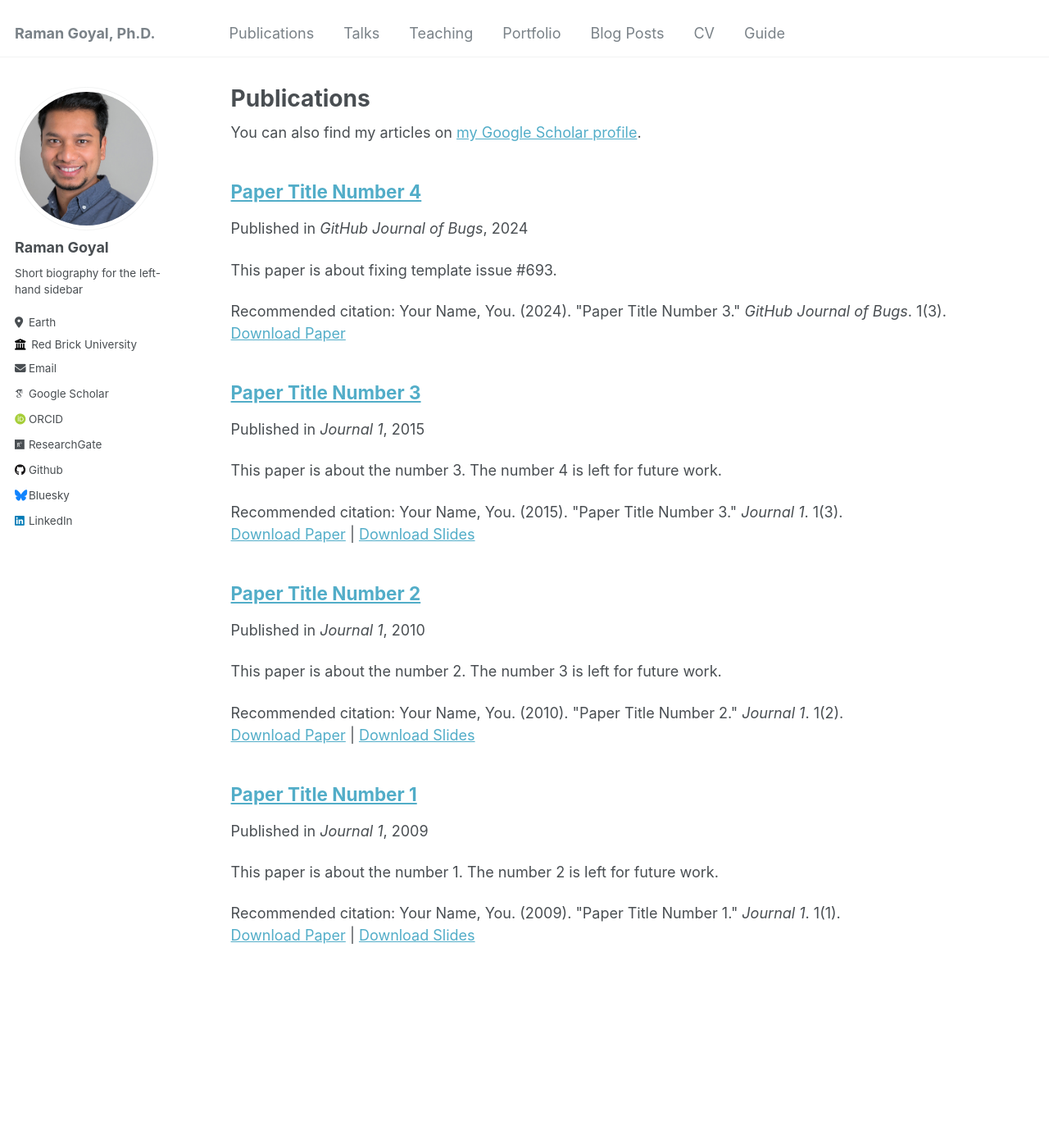
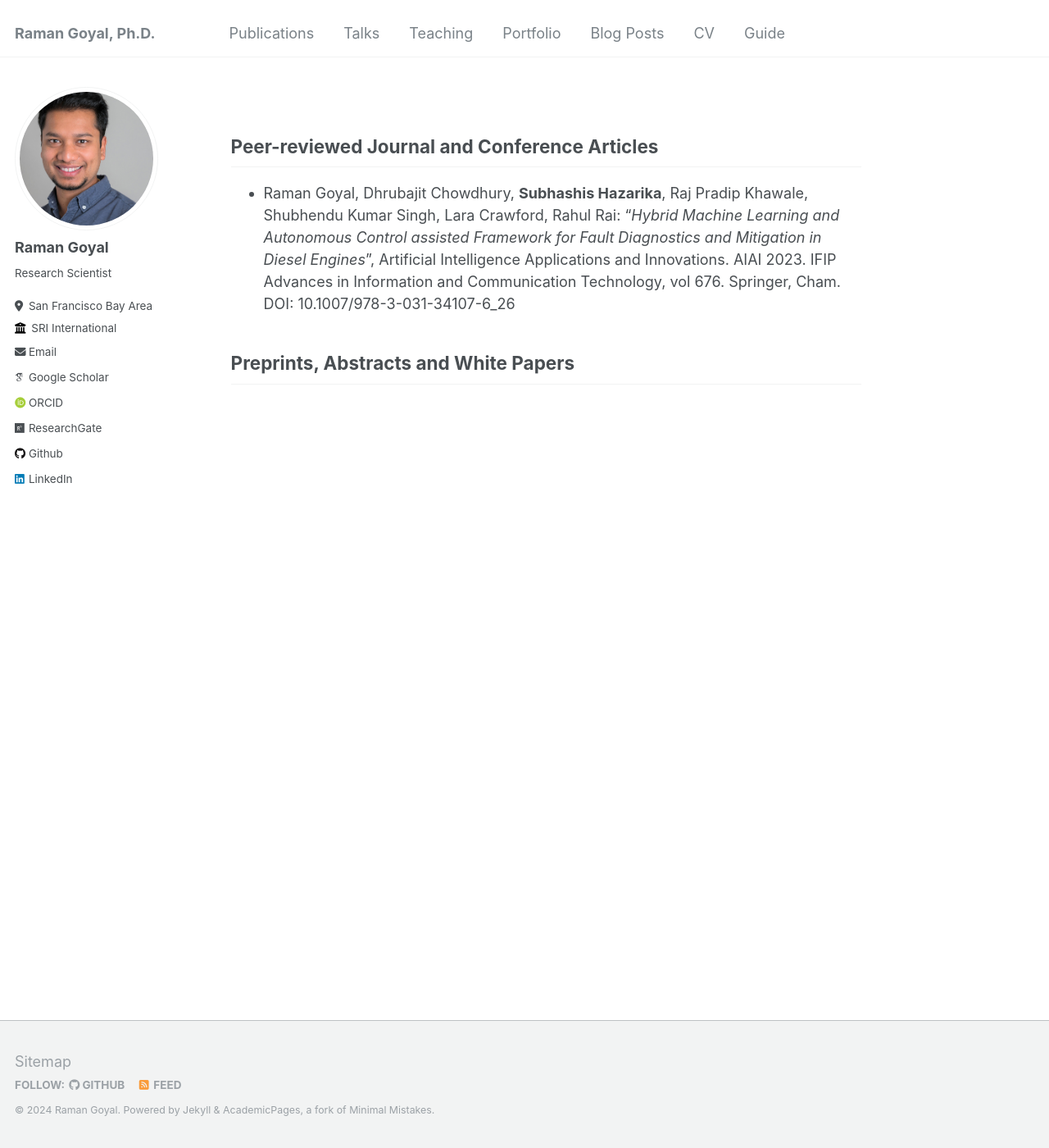
Before and after one commit to ramaniitrgoyal92/ramaniitrgoyal92.github.io, a Jekyll site: the page built from _pages/publications.md, in a window 1280 px wide and 1400 px high. Shown: the whole window at 82% size. Built offline with Jekyll 4.4.1, drawn with Linux system fonts in a browser that asks for light colours; some web fonts are replaced.

Commit message:
adding files

```diff
--- a/_config.yml
+++ b/_config.yml
@@ -24,11 +24,11 @@ author:
   avatar           : "RamanGoyal5x5.jpg"
   name             : "Raman Goyal"
   pronouns         : # example: "she/her"
-  bio              : "Short biography for the left-hand sidebar"
-  location         : "Earth"
-  employer         : "Red Brick University"
+  bio              : "Research Scientist"
+  location         : "San Francisco Bay Area"
+  employer         : "SRI International"
   uri              : # URL
-  email            : "none@example.org"
+  email            : "ramaniitr.goyal92@gmail.com"
 
   # Academic websites
   arxiv            : # URL - Update with the correct link to your profile
@@ -43,12 +43,12 @@ author:
   bitbucket        : # Username - Update with your username on the site
   codepen          : # Username
   dribbble         : # Username
-  github           : "https://github.com/ramaniitrgoyal92/"
+  github           : "ramaniitrgoyal92"
   kaggle           : # Username
   stackoverflow    : # User number or user number and name (i.e., use "1" or "1/jeff-atwood")
 
   # Social media
-  bluesky          : "bsky.app" # Replace this with you Bluesky username
+  bluesky          : #"bsky.app" # Replace this with you Bluesky username
   facebook         : # Username
   flickr           : # Username
   foursquare       : # Username
@@ -57,7 +57,7 @@ author:
   keybase          : # Username
   instagram        : # Username
   lastfm           : # Username
-  linkedin         : "https://www.linkedin.com/in/raman-goyal-279a9781/"
+  linkedin         : "raman-goyal-279a9781"
   mastodon         : # URL
   medium           : # URL
   pinterest        : # Username
--- a/_pages/publications.md
+++ b/_pages/publications.md
@@ -1,16 +1,14 @@
 ---
-layout: archive
-title: "Publications"
+title: ""
 permalink: /publications/
 author_profile: true
 ---
+Peer-reviewed Journal and Conference Articles
+------
+- Raman Goyal, Dhrubajit Chowdhury, **Subhashis Hazarika**, Raj Pradip Khawale, Shubhendu Kumar Singh, Lara Crawford, Rahul Rai: "_Hybrid Machine Learning and Autonomous Control assisted Framework for Fault Diagnostics and Mitigation in Diesel Engines_", Artificial Intelligence Applications and Innovations. AIAI 2023. IFIP Advances in Information and Communication Technology, vol 676. Springer, Cham. DOI: 10.1007/978-3-031-34107-6_26
 
-{% if site.author.googlescholar %}
-  <div class="wordwrap">You can also find my articles on <a href="{{site.author.googlescholar}}">my Google Scholar profile</a>.</div>
-{% endif %}
 
-{% include base_path %}
 
-{% for post in site.publications reversed %}
-  {% include archive-single.html %}
-{% endfor %}
+
+Preprints, Abstracts and White Papers
+------
```
